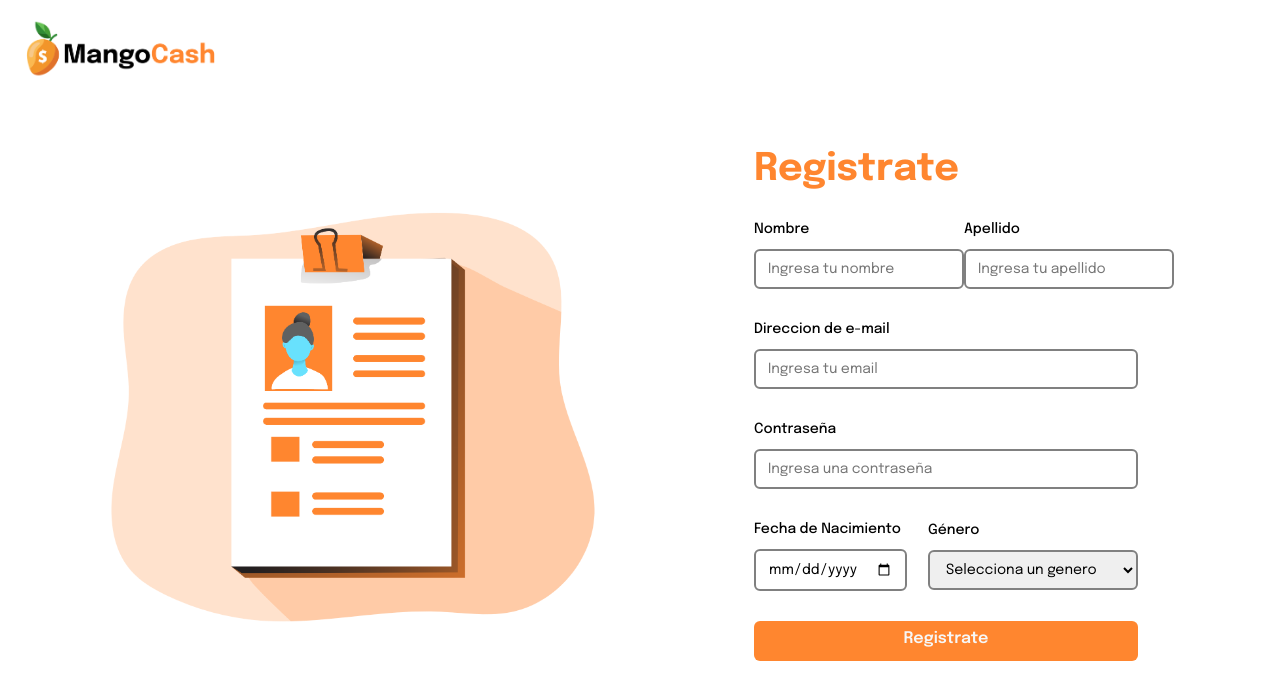
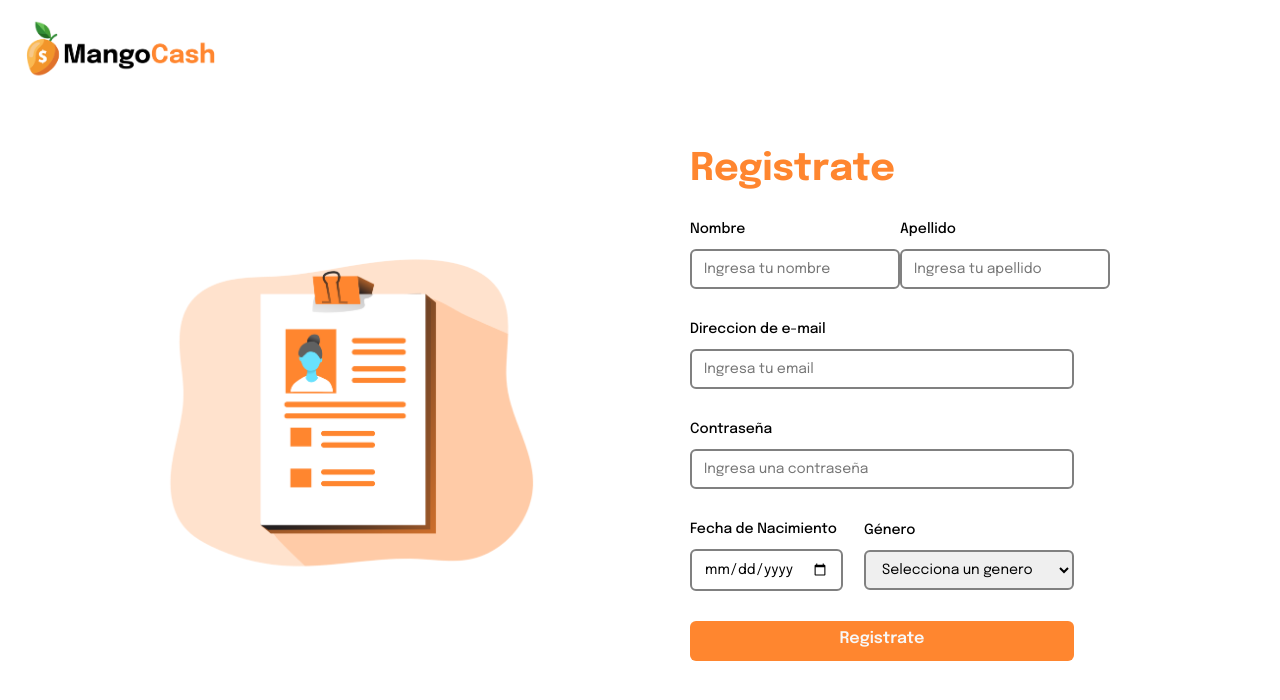
Before and after one commit to Gabiimollo/MangoCash__Frontend, a React (Vite) app: page /registro in a window 1280 px wide. Shown: the top 700 px of the page. Built offline with nearby package versions, Linux system fonts and the light colour scheme.

Commit message:
Update Login.css

```diff
--- a/src/pages/Landing/Login/Login.css
+++ b/src/pages/Landing/Login/Login.css
@@ -1,5 +1,5 @@
 .login-container {
-    display: flex !important;
+    display: flex;
     justify-content: center;
     align-items: center;
     height: 100vh;
@@ -84,7 +84,7 @@
 }
 
 .img-container {
-    width: 40vw;
+    width: 30vw;
     display: flex;
     flex-direction: column;
     justify-content: center;
```
